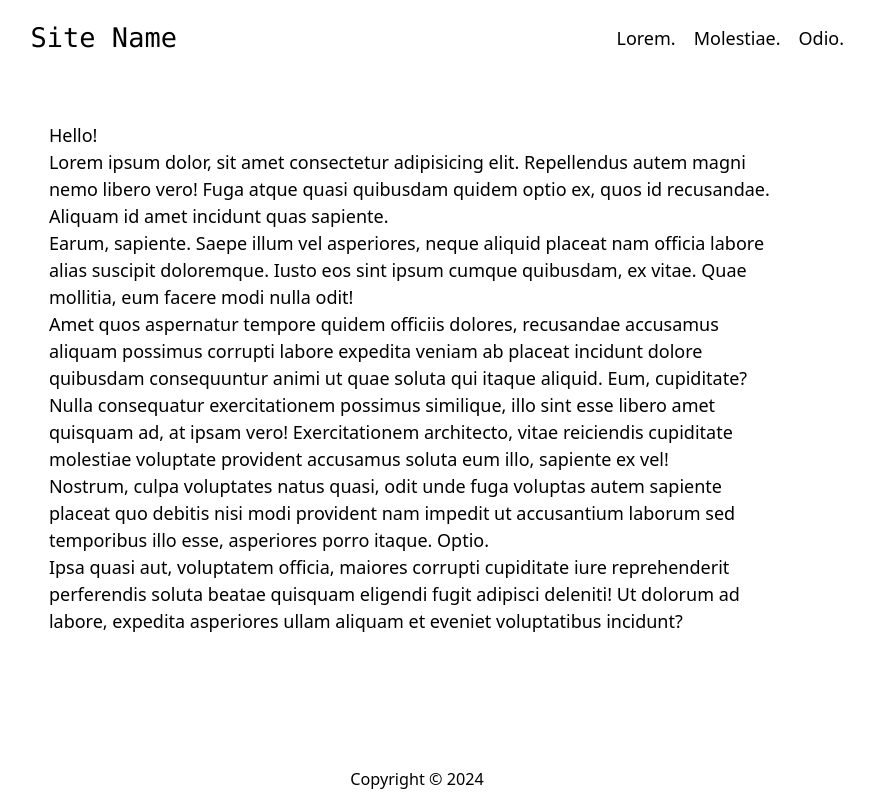
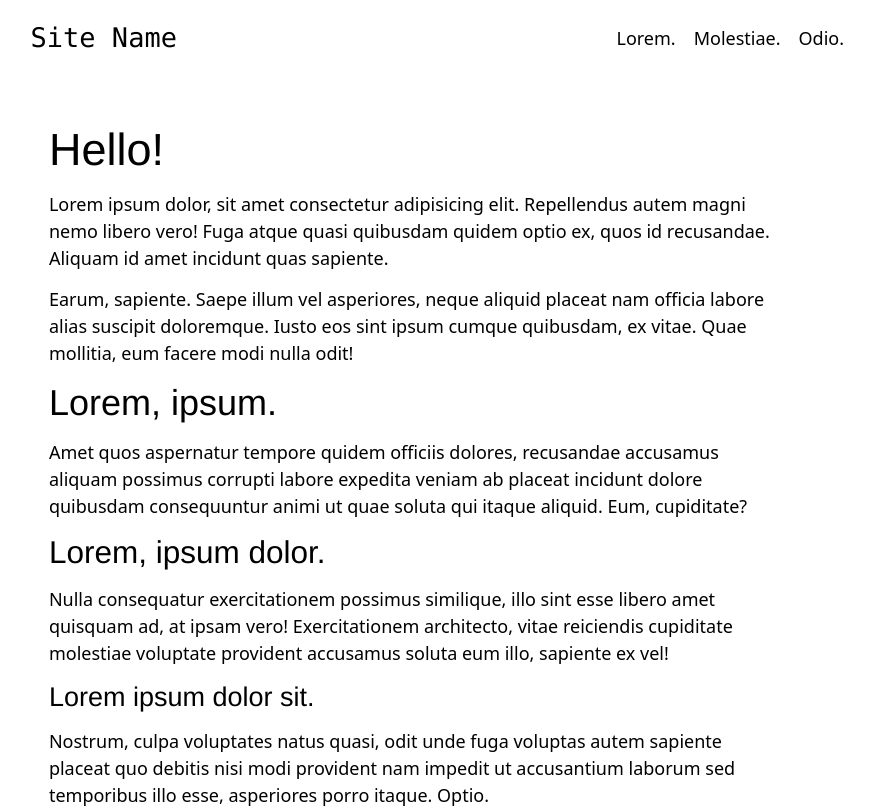
Before and after one commit to Isdavehill/project-starter, a Next.js app: page / in a window 1280 px wide. Shown: the top 808 px of the page, without its empty margins (223-1097 px from the left). Built offline with nearby package versions, Linux system fonts and the light colour scheme.

Commit message:
Typography basics

```diff
--- a/app/page.js
+++ b/app/page.js
@@ -6,8 +6,11 @@ export default function Home() {
    <h1>Hello!</h1>
    <p>Lorem ipsum dolor, sit amet consectetur adipisicing elit. Repellendus autem magni nemo libero vero! Fuga atque quasi quibusdam quidem optio ex, quos id recusandae. Aliquam id amet incidunt quas sapiente.</p>
    <p>Earum, sapiente. Saepe illum vel asperiores, neque aliquid placeat nam officia labore alias suscipit doloremque. Iusto eos sint ipsum cumque quibusdam, ex vitae. Quae mollitia, eum facere modi nulla odit!</p>
+   <h2>Lorem, ipsum.</h2>
    <p>Amet quos aspernatur tempore quidem officiis dolores, recusandae accusamus aliquam possimus corrupti labore expedita veniam ab placeat incidunt dolore quibusdam consequuntur animi ut quae soluta qui itaque aliquid. Eum, cupiditate?</p>
+   <h3>Lorem, ipsum dolor.</h3>
    <p>Nulla consequatur exercitationem possimus similique, illo sint esse libero amet quisquam ad, at ipsam vero! Exercitationem architecto, vitae reiciendis cupiditate molestiae voluptate provident accusamus soluta eum illo, sapiente ex vel!</p>
+   <h4>Lorem ipsum dolor sit.</h4>
    <p>Nostrum, culpa voluptates natus quasi, odit unde fuga voluptas autem sapiente placeat quo debitis nisi modi provident nam impedit ut accusantium laborum sed temporibus illo esse, asperiores porro itaque. Optio.</p>
    <p>Ipsa quasi aut, voluptatem officia, maiores corrupti cupiditate iure reprehenderit perferendis soluta beatae quisquam eligendi fugit adipisci deleniti! Ut dolorum ad labore, expedita asperiores ullam aliquam et eveniet voluptatibus incidunt?</p>
    </>
--- a/app/styles.css
+++ b/app/styles.css
@@ -54,3 +54,37 @@ body {
     justify-items: center;
     padding: 0.5rem 1rem;
 }
+
+
+
+h1,
+h2,
+h3,
+h4 {
+    font-family: Bahnschrift, 'DIN Alternate', 'Franklin Gothic Medium', 'Nimbus Sans Narrow', sans-serif-condensed, sans-serif;
+    font-weight: 500;
+    letter-spacing: -2%;
+    line-height: 1.25;
+    margin-block-end: 0.25rem;
+}
+
+h1 {
+    font-size: 2.5rem;
+}
+
+h2 {
+    font-size: 2rem;
+}
+
+h3 {
+    font-size: 1.75rem;
+}
+
+h4 {
+    font-size: 1.5rem;
+}
+
+
+p {
+    margin-block: 0.75rem;
+}
```
